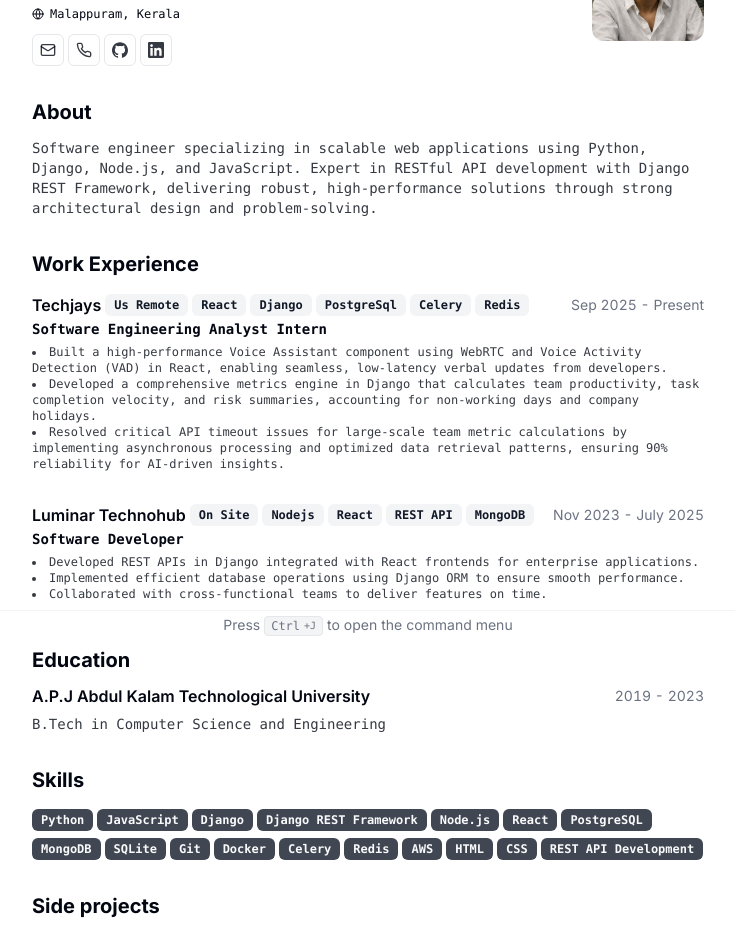
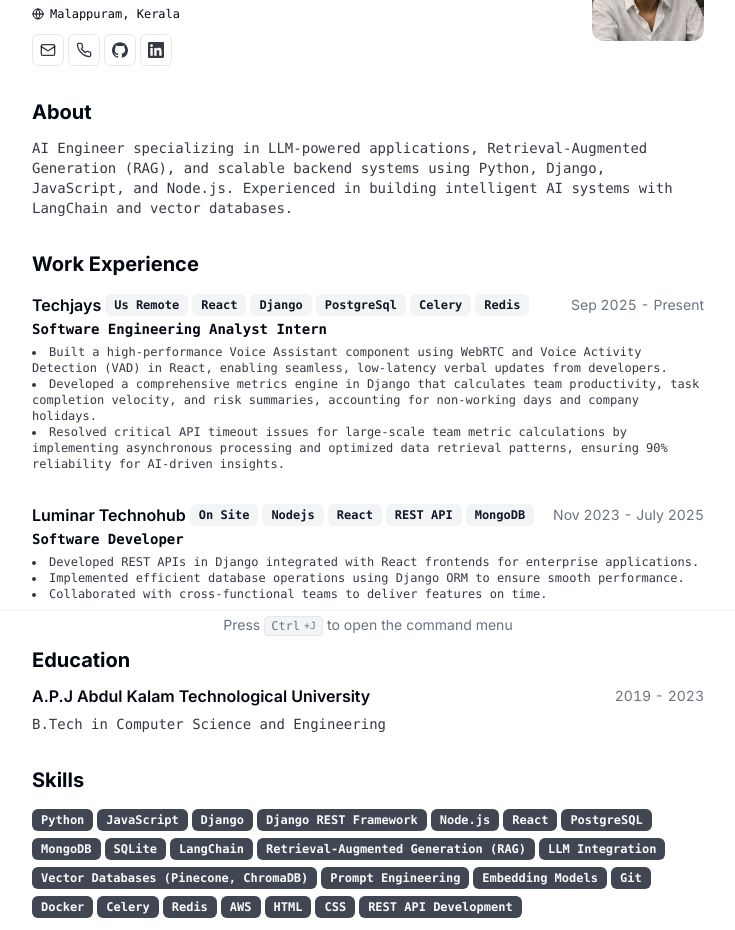
Before and after one commit to mhdnishadc/new-portfolio, a Next.js app: page / in a window 1280 px wide. Shown: the part 160-1090 px from the top of the page, without its empty margins (272-1007 px from the left). Built offline with nearby package versions, Linux system fonts and the light colour scheme.

Commit message:
feat: update resume summary and skills to reflect AI engineering expertise and new technologies

```diff
--- a/src/data/resume-data.tsx
+++ b/src/data/resume-data.tsx
@@ -9,10 +9,7 @@ export const RESUME_DATA: ResumeData = {
     "Software engineer specializing in scalable web applications using Python, Django, Node.js, and JavaScript.",
   summary: (
     <>
-      Software engineer specializing in scalable web applications using Python,
-      Django, Node.js, and JavaScript. Expert in RESTful API development with
-      Django REST Framework, delivering robust, high‑performance solutions
-      through strong architectural design and problem‑solving.
+      AI Engineer specializing in LLM-powered applications, Retrieval-Augmented Generation (RAG), and scalable backend systems using Python, Django, JavaScript, and Node.js. Experienced in building intelligent AI systems with LangChain and vector databases.
     </>
   ),
   avatarUrl: "/newprofile.jpg",
@@ -100,7 +97,7 @@ export const RESUME_DATA: ResumeData = {
     },
   ],
   skills: [
-    "Python",
+      "Python",
     "JavaScript",
     "Django",
     "Django REST Framework",
@@ -109,6 +106,12 @@ export const RESUME_DATA: ResumeData = {
     "PostgreSQL",
     "MongoDB",
     "SQLite",
+    "LangChain",
+    "Retrieval-Augmented Generation (RAG)",
+    "LLM Integration",
+    "Vector Databases (Pinecone, ChromaDB)",
+    "Prompt Engineering",
+    "Embedding Models",
     "Git",
     "Docker",
     "Celery",
@@ -116,7 +119,7 @@ export const RESUME_DATA: ResumeData = {
     "AWS",
     "HTML",
     "CSS",
-    "REST API Development",
+    "REST API Development"
   ],
   projects: [
     {
```
